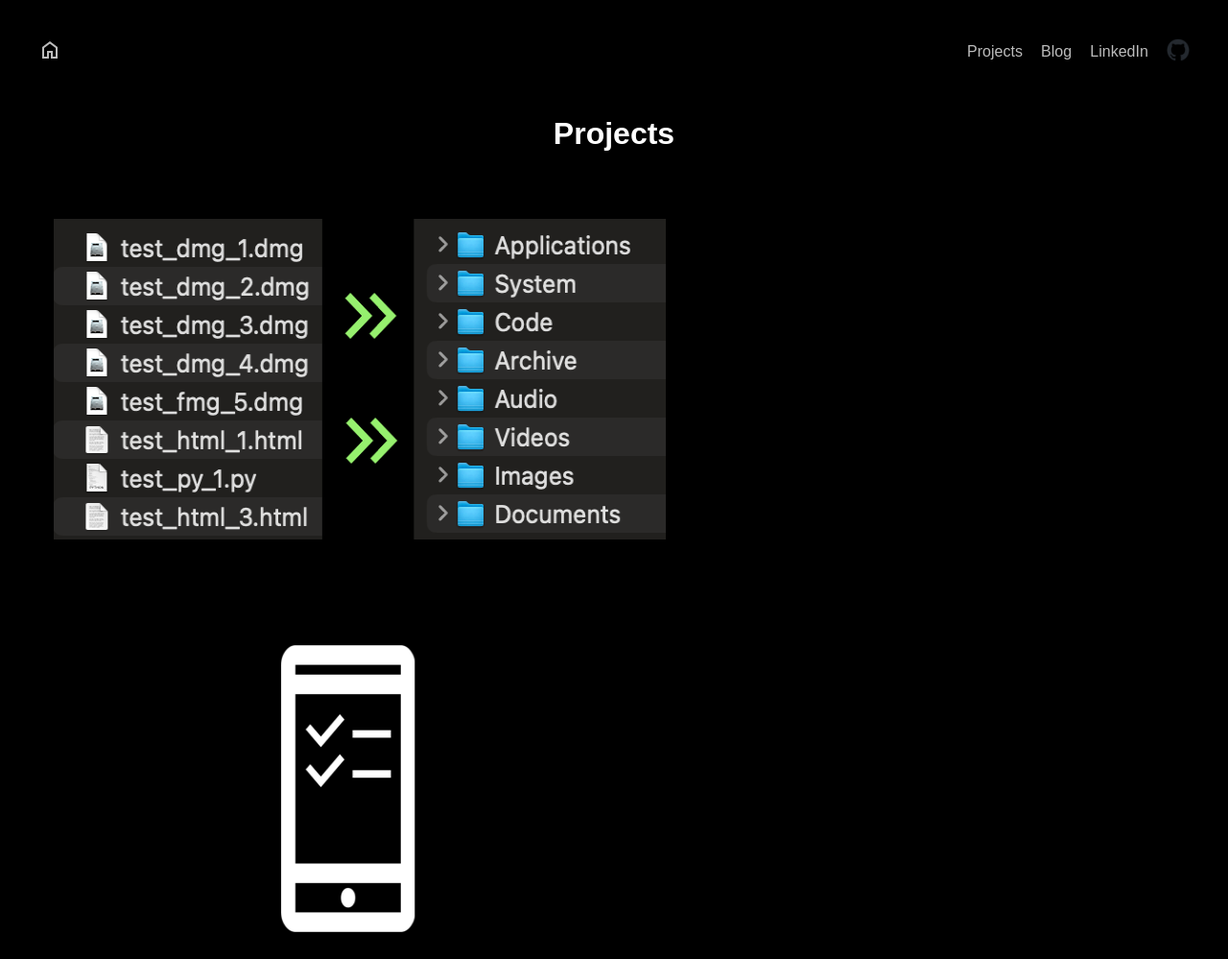
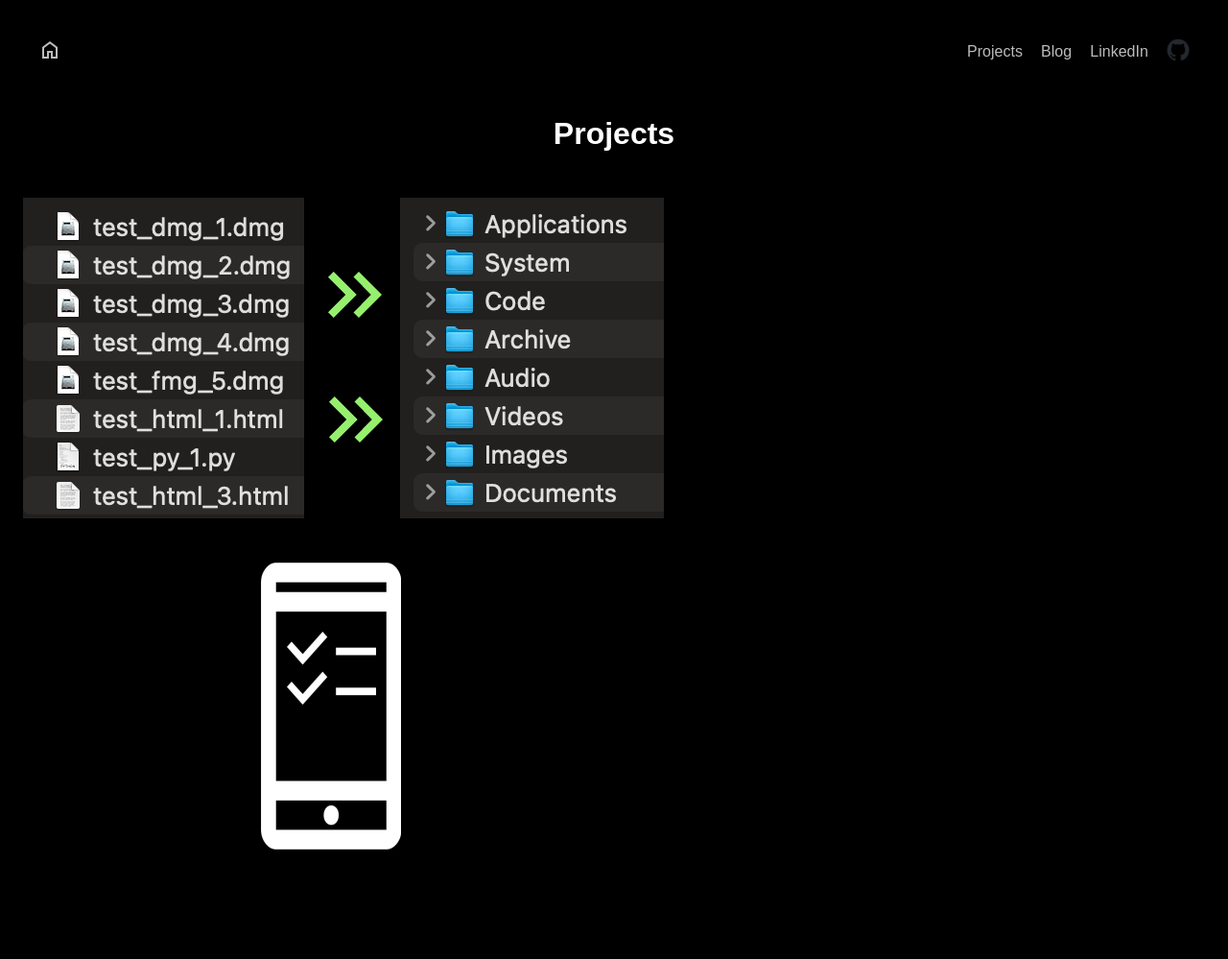
Before and after one commit to LJMurphyy/LJMurphyy.github.io, a plain HTML site: page projects/projects.html in a window 1280 px wide. Shown: the whole page at 96% size. After the commit the page ends 930 px from the top, so only its background shows below. Drawn offline with Linux system fonts and the light colour scheme; files that its build step writes are made by us from their sources.

Commit message:
Add responsive layout to projects page

```diff
--- a/projects/projects.css
+++ b/projects/projects.css
@@ -1,11 +1,12 @@
 .projects-title {
     color: #fff;
     text-align: center;
+    margin-bottom: 2rem;
 }
 
 .cleaner-image {
-    width: 638px;
-    height: 334px;
+    width: 100%;
+    height: auto;
     display: block;
     transition: filter 0.3s;
 }
@@ -51,3 +52,22 @@
     margin-top: 10px;
     text-align: left;
 }
+
+@media (min-width: 768px) {
+    .projects-container {
+        display: flex;
+        flex-wrap: wrap;
+        justify-content: center;
+    }
+
+    .project-container {
+        margin: 1rem;
+        flex: 1 1 calc(33.333% - 2rem);
+    }
+}
+
+@media (min-width: 1024px) {
+    .project-container {
+        flex: 1 1 calc(25% - 2rem);
+    }
+}
```
